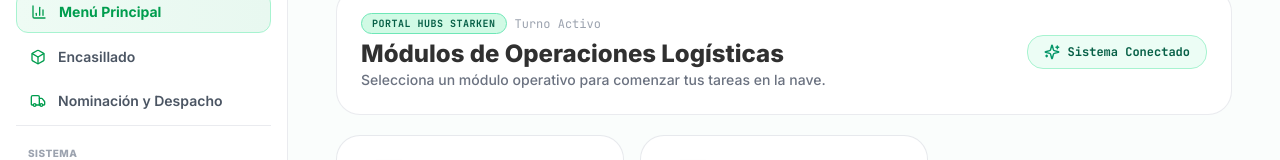
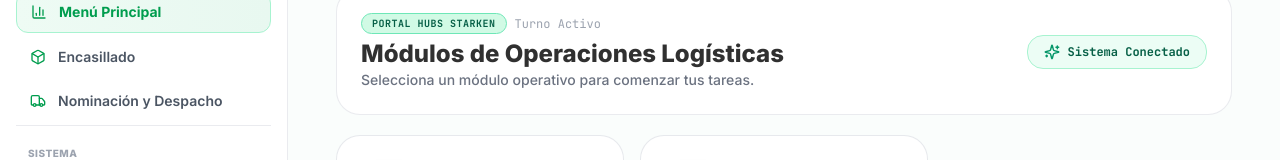
Before and after one commit to Hasthon/PortalHub, a React (Vite) app: page / in a window 1280 px wide. Both pictures are taken after a click on the button "Simular Escaneo Cédula de Identidad". Shown: the part 132-292 px from the top of the page. Built offline with nearby package versions, Linux system fonts and the light colour scheme.

Commit message:
style: update main header text in HomeModule

```diff
--- a/src/components/HomeModule.tsx
+++ b/src/components/HomeModule.tsx
@@ -125,7 +125,7 @@ export const HomeModule: React.FC<HomeModuleProps> = ({ onSelectModule }) => {
             Módulos de Operaciones Logísticas
           </h1>
           <p className="text-xs md:text-sm text-gray-500 dark:text-hub-text2 font-medium">
-            Selecciona un módulo operativo para comenzar tus tareas en la nave.
+            Selecciona un módulo operativo para comenzar tus tareas.
           </p>
         </div>
 
```
